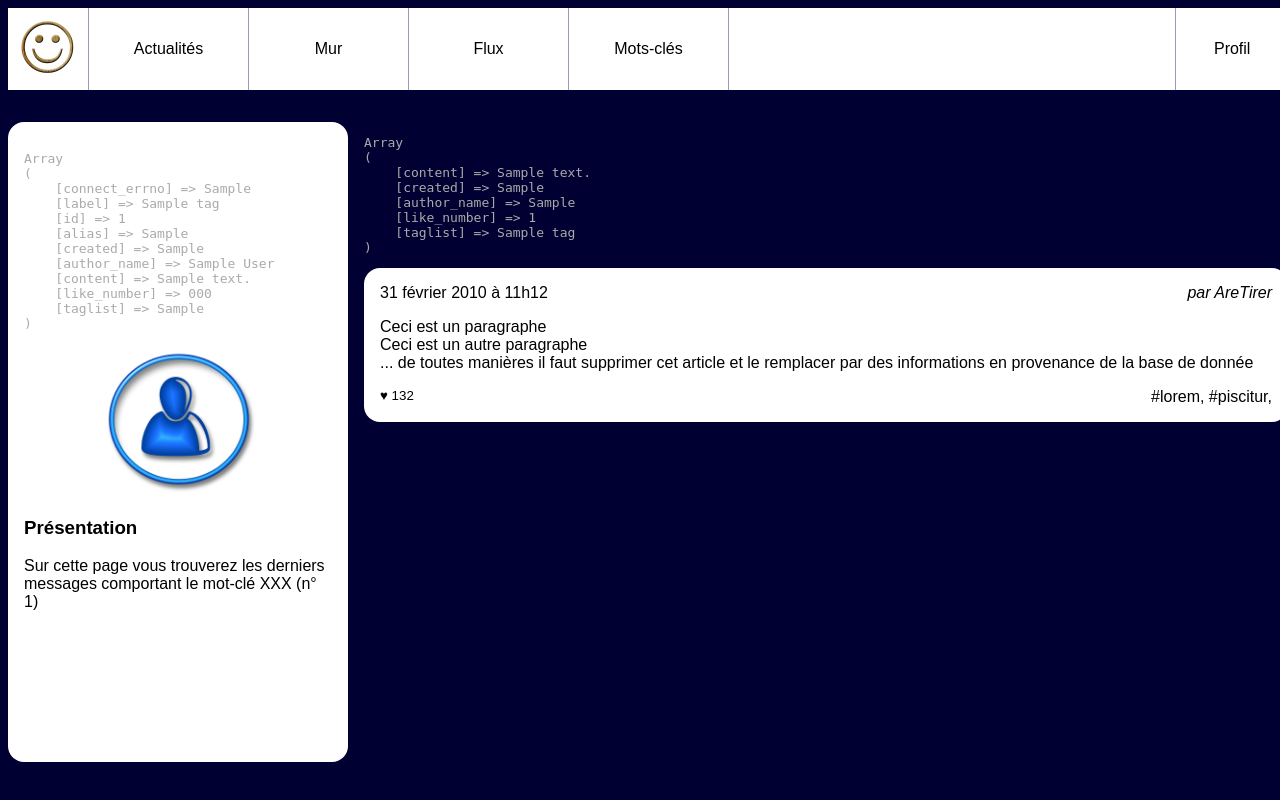
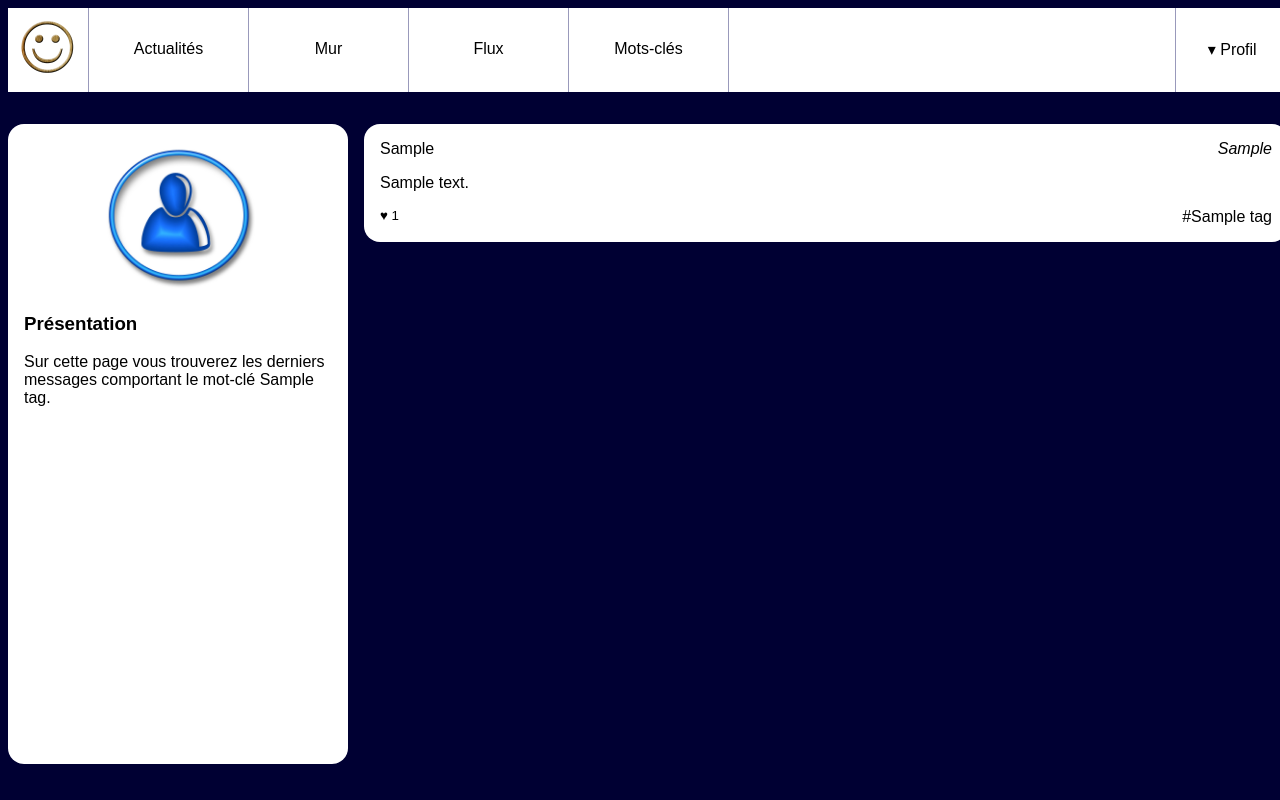
Before and after one commit to Gabrielparizet/travel_book, a PHP site: page /tags.php?tag_id=1 in a window 1280 px wide. Run offline with PHP 8.4, Linux system fonts and the light colour scheme; tables that the repository leaves empty or names only in its code hold one stand-in row (values such as "Sample post").

Commit message:
(feat) update tags.php

```diff
--- a/tags.php
+++ b/tags.php
@@ -1,48 +1,10 @@
-<!doctype html>
-<html lang="fr">
-    <head>
-        <meta charset="utf-8">
-        <title>ReSoC - Les message par mot-clé</title>
-        <meta name="author" content="Julien Falconnet">
-        <link rel="stylesheet" href="style.css"/>
-    </head>
-    <body>
-        <header>
-            <img src="resoc.jpg" alt="Logo de notre réseau social"/>
-            <nav id="menu">
-                <a href="news.php">Actualités</a>
-                <a href="wall.php?user_id=5">Mur</a>
-                <a href="feed.php?user_id=5">Flux</a>
-                <a href="tags.php?tag_id=1">Mots-clés</a>
-            </nav>
-            <nav id="user">
-                <a href="#">Profil</a>
-                <ul>
-                    <li><a href="settings.php?user_id=5">Paramètres</a></li>
-                    <li><a href="followers.php?user_id=5">Mes suiveurs</a></li>
-                    <li><a href="subscriptions.php?user_id=5">Mes abonnements</a></li>
-                </ul>
-
-            </nav>
-        </header>
+<?php
+    include 'index.php';
+?>
 <div id="wrapper">
     <?php
-            /**
-             * Cette page est similaire à wall.php ou feed.php
-             * mais elle porte sur les mots-clés (tags)
-             */
-            /**
-             * Etape 1: Le mur concerne un mot-clé en particulier
-             */
     $tagId = intval($_GET['tag_id']);
     ?>
-            <?php
-            /**
-             * Etape 2: se connecter à la base de donnée
-             */
-            $mysqli = new mysqli("localhost", "root", "root", "socialnetwork");
-            ?>
-
     <aside>
         <?php
         /**
@@ -52,16 +14,14 @@
         $lesInformations = $mysqli->query($laQuestionEnSql);
         $tag = $lesInformations->fetch_assoc();
         //@todo: afficher le résultat de la ligne ci dessous, remplacer XXX par le label et effacer la ligne ci-dessous
-                echo "<pre>" . print_r($tag, 1) . "</pre>";
+        // echo "<pre>" . print_r($tag, 1) . "</pre>";
         ?>
         <img src="user.jpg" alt="Portrait de l'utilisatrice"/>
         <section>
             <h3>Présentation</h3>
             <p>Sur cette page vous trouverez les derniers messages comportant
-                        le mot-clé XXX
-                        (n° <?php echo $tagId ?>)
+                le mot-clé <?php echo $tag['label']; ?>.
             </p>
-
         </section>
     </aside>
     <main>
@@ -96,25 +56,26 @@
          */
         while ($post = $lesInformations->fetch_assoc())
         {
-
-                    echo "<pre>" . print_r($post, 1) . "</pre>";
+            // echo "<pre>" . print_r($post, 1) . "</pre>";
             ?>
             <article>
                 <h3>
-                            <time datetime='2020-02-01 11:12:13' >31 février 2010 à 11h12</time>
+                    <time datetime='2020-02-01 11:12:13' ><?php echo $post['created'] ?></time>
                 </h3>
-                        <address>par AreTirer</address>
+                <address><?php echo $post['author_name'] ?></address>
                 <div>
-                            <p>Ceci est un paragraphe</p>
-                            <p>Ceci est un autre paragraphe</p>
-                            <p>... de toutes manières il faut supprimer cet
-                                article et le remplacer par des informations en
-                                provenance de la base de donnée</p>
+                    <p><?php echo $post['content'] ?></p>
                 </div>
                 <footer>
-                            <small>♥ 132</small>
-                            <a href="">#lorem</a>,
-                            <a href="">#piscitur</a>,
+                    <small>♥ <?php echo $post['like_number'] ?></small>
+                    <?php
+                        $tag = $post['taglist'];
+                        $arrayOfTags = explode(",",$tag);
+                        $index = 0;
+                        for ($index = 0; $index < count($arrayOfTags); $index++) {
+                            echo '<a href="">' . "#" . $arrayOfTags[$index] . '</a>' . ' ';
+                        }
+                        ?>
                 </footer>
             </article>
         <?php } ?>
@@ -122,5 +83,3 @@
 
     </main>
 </div>
-    </body>
-</html>
```
Lines whose indentation alone changed are shown as unchanged.
